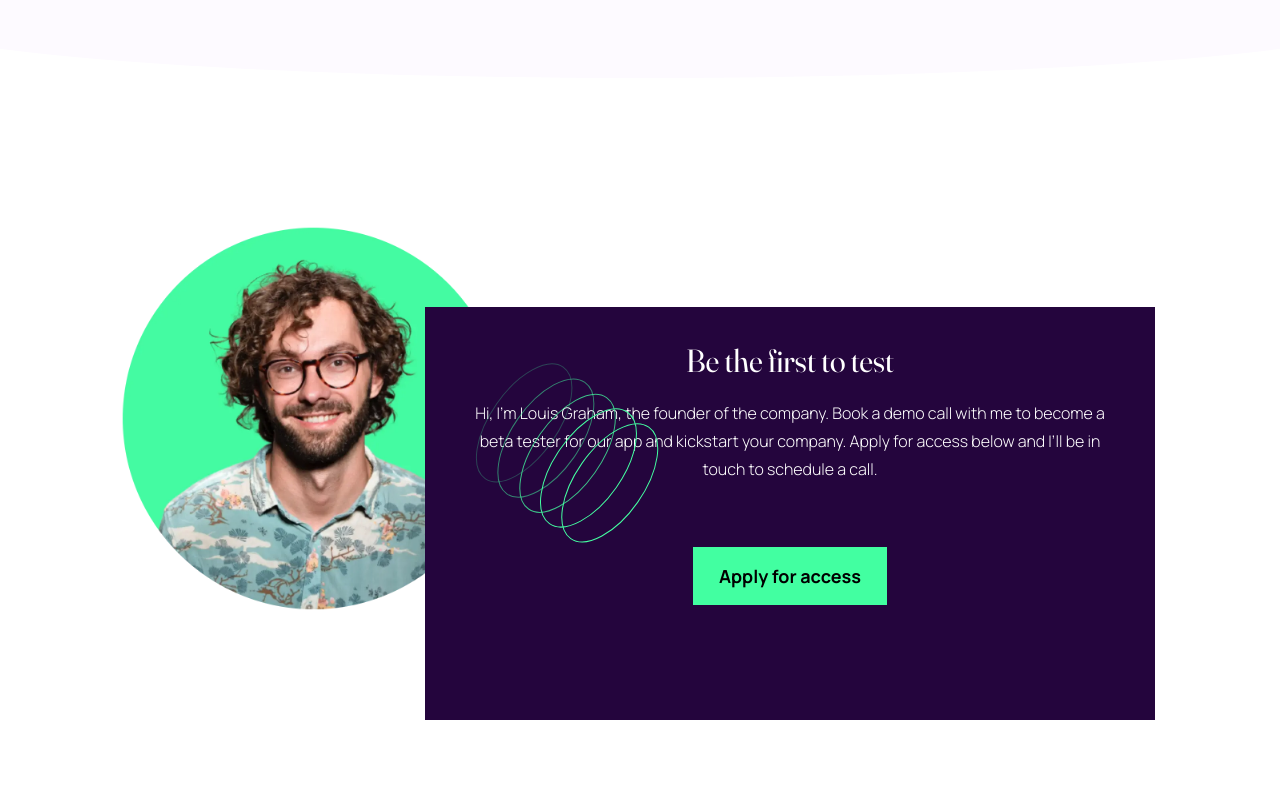
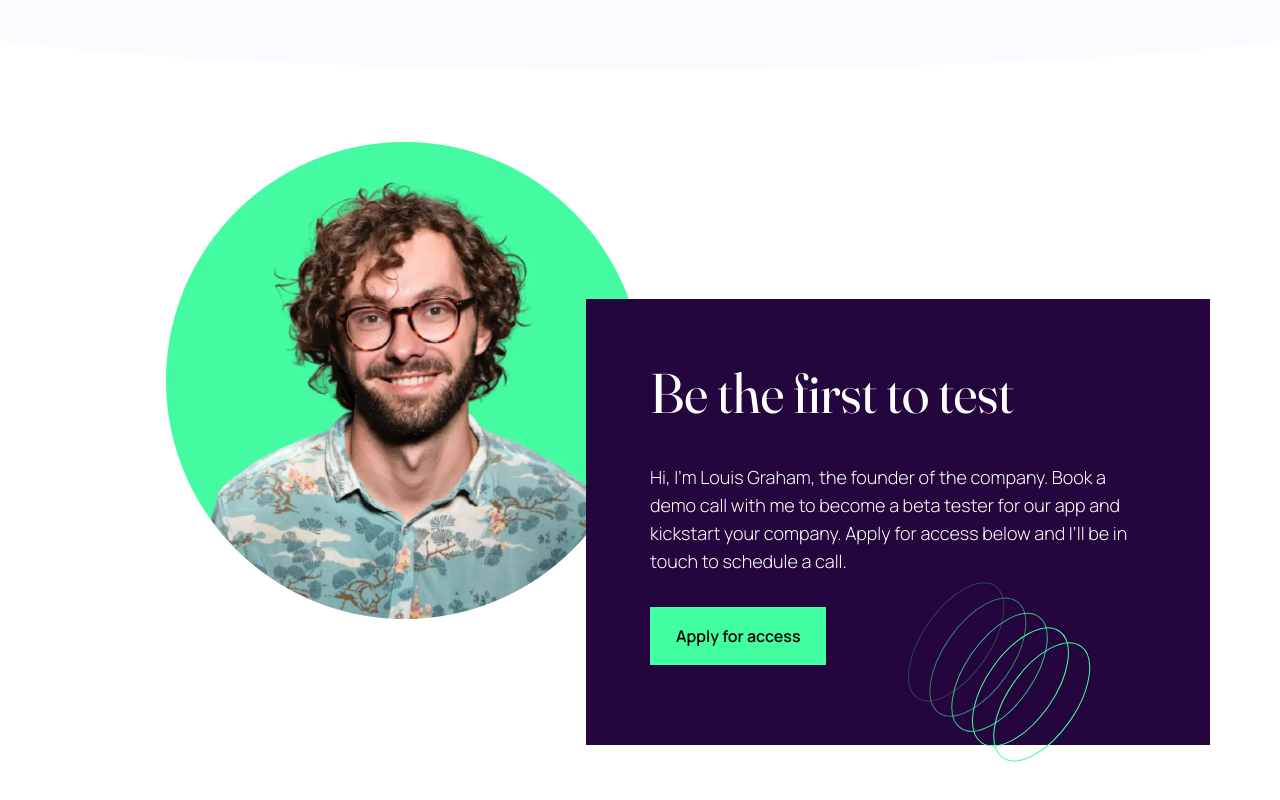
Before and after one commit to WarmingBreeze/DesignToCodePractice_3, a plain HTML site: page index.html in a window 1280 px wide. Shown: the part 1326-2126 px from the top of the page. Drawn offline with Linux system fonts and the light colour scheme.

Commit message:
complete desktop layout

```diff
--- a/index.html
+++ b/index.html
@@ -22,7 +22,7 @@
           <svg class="svg-pattern pattern-1" xmlns="http://www.w3.org/2000/svg" width="341" height="317" viewBox="0 0 341 317"><g fill="none" fill-rule="evenodd" stroke="#44FFA1" transform="rotate(-152 159.204 128.626)"><ellipse cx="54" cy="107.125" rx="53.5" ry="106.5"/><ellipse cx="94.706" cy="107" rx="53.5" ry="106.5"/><ellipse cx="134.529" cy="107.344" opacity=".75" rx="52.5" ry="106.5"/><ellipse cx="175.705" cy="108.102" opacity=".5" rx="53.5" ry="106.5"/><ellipse cx="217.294" cy="107.508" opacity=".25" rx="52.5" ry="106.5"/></g></svg>
           <div class="flex-col">
             <h1 class="header-heading">Data <span>tailored</span> to your needs.</h1>
-            <button class="primary">Learn more</button>
+            <button class="primary learn">Learn more</button>
           </div>
           <svg class="svg-pattern pattern-2" xmlns="http://www.w3.org/2000/svg" width="174" height="181" viewBox="0 0 174 181"><g fill="none" fill-rule="evenodd" stroke="#44FFA1" transform="rotate(-56 110.742 58.398)"><ellipse cx="28" cy="56.621" rx="27.5" ry="55.5"/><ellipse cx="49.633" cy="56.504" rx="27.5" ry="55.5"/><ellipse cx="69.878" cy="56.117" opacity=".75" rx="27.5" ry="55.5"/><ellipse cx="91.511" cy="56" opacity=".5" rx="27.5" ry="55.5"/><ellipse cx="113.703" cy="56.712" opacity=".25" rx="27.5" ry="55.5"/></g></svg>
         </div>
@@ -53,7 +53,7 @@
       <div class="founder-words">
         <h2 class="founder-words-title">Be the first to test</h2>
         <p class="founder-words-content">Hi, I'm Louis Graham, the founder of the company. Book a demo call with me to become a beta tester for our app and kickstart your company. Apply for access below and I’ll be in touch to schedule a call.</p>
-        <div><button class="primary">Apply for access</button></div>
+        <button class="primary apply">Apply for access</button>
         <svg class="svg-pattern pattern-3" xmlns="http://www.w3.org/2000/svg" width="221" height="212" viewBox="0 0 221 212"><g fill="none" fill-rule="evenodd" stroke="#44FFA1" transform="rotate(-145 104.244 83.528)"><ellipse cx="34.5" cy="68.5" rx="34" ry="68"/><ellipse cx="60.5" cy="68.5" rx="34" ry="68"/><ellipse cx="86" cy="68.5" opacity=".75" rx="33.5" ry="68"/><ellipse cx="112.5" cy="68.5" opacity=".5" rx="34" ry="68"/><ellipse cx="139" cy="68.5" opacity=".25" rx="33.5" ry="68"/></g></svg>
       </div>
     </section>
--- a/style.css
+++ b/style.css
@@ -83,12 +83,6 @@ body {
    justify-items: center;
 }
 
-@media only screen and (min-width: 500px) and (max-width: 1200px) {
-   .header {
-
-   }
-}
-
 @media only screen and (min-width: 1200px) {
    .header {
       height: 650px;
@@ -141,21 +135,25 @@ button.apply-access:focus-visible {
    }
 }
 
-@media (min-width: 1200px) {
+@media only screen and (min-width: 1200px) {
    .svg-pattern {
       display: block;
       position: absolute;
    }
 }
 
+@media only screen and (min-width: 1200px) {
    .pattern-1 {
       top: 105px;
       left: -130px;
    }
+}
 
+@media only screen and (min-width: 1200px) {
    .pattern-2 {
       top: 270px;
       right: -50px;
+   }
 }
 
 .flex-col {
@@ -189,17 +187,6 @@ button.apply-access:focus-visible {
 button.primary {
    background-color: hsl(var(--clr-secondary-400));
    border: 2px hsl(var(--clr-secondary-400)) solid;
-   font-size: var(--fs-16);
-   font-weight: var(--fw-bold);
-   padding: .8rem 1.5rem;
-}
-
-@media only screen and (min-width: 1200px) {
-   button.primary {
-      margin: 2.5rem 0 0;
-      font-size: var(--fs-18);
-      padding: auto 2rem;
-   }
 }
 
 button.primary:hover,
@@ -209,6 +196,21 @@ button.primary:focus-visible {
    border: 2px hsl(var(--clr-secondary-400)) solid;
    cursor: pointer;
 }
+
+.learn {
+   font-size: var(--fs-16);
+   font-weight: var(--fw-bold);
+   padding: .8rem 1.5rem;
+}
+
+@media only screen and (min-width: 1200px) {
+   .learn {
+      margin: 2.5rem 0 0;
+      font-size: var(--fs-18);
+      padding: auto 2rem;
+   }
+}
+
 
 .img-hero {
    z-index: 1;
@@ -248,7 +250,6 @@ button.primary:focus-visible {
       grid-template-columns: 1fr 1fr 1fr;
       gap: 1rem;
       padding: 1rem 5.5rem;
-      border: red 2px solid;
    }
 }
 
@@ -330,7 +331,7 @@ button.primary:focus-visible {
 
 @media only screen and (min-width: 1200px) {
    .bullet-description {
-      border: black 2px solid;
+      color: hsl(var(--clr-main-900));
    }
 }
 
@@ -344,10 +345,12 @@ button.primary:focus-visible {
 
 @media only screen and (min-width: 1200px) {
    .founder-pic {
+      transform: scale(1);
       aspect-ratio: 1/1;
       width: 477px;
       position: relative;
-      right: 200px;
+      left: 150px;
+      bottom: 30px;
    }
 }
 
@@ -362,18 +365,14 @@ button.primary:focus-visible {
    gap: 1.5rem;
 }
 
-@media (min-width: 1200px) {
+@media only screen and (min-width: 1200px) {
    .founder-words {
+      width: 50%;
       position: relative;
       bottom: 350px;
-      left: 150px;
-      width: 730px;
-      height: 413px;
-      background-color: hsl(var(--clr-main-900));
-      color: hsl(var(--clr-bg-100));
-      display: flex;
-      flex-direction: column;
-      gap: 1.5rem;
+      left: 570px;
+      gap: 2rem;
+      padding: 5rem 4rem;
    }
 }
 
@@ -385,15 +384,40 @@ button.primary:focus-visible {
    text-align: center;
 }
 
+@media only screen and (min-width: 1200px) {
+   .founder-words-title {
+      text-align: left;
+      font-size: var(--fs-56);
+      margin-bottom: 1.5rem;
+   }
+}
+
 .founder-words-content {
    font-size: var(--fs-16);
    font-weight: var(--fw-light);
    text-align: center;
 }
 
-.founder-words > div {
-   display: grid;
-   place-items: center;
+@media only screen and (min-width: 1200px) {
+   .founder-words-content {
+      text-align: left;
+      font-size: var(--fs-18);
+   }
+}
+
+@media only screen and (min-width: 1200px) {
+   .apply {
+      align-self: flex-start;
+      font-weight: var(--fw-semi-bold);
+      padding: .8rem 1.5rem;
+   }
+}
+
+@media only screen and (min-width: 1200px) {
+   .pattern-3 {
+      right: 100px;
+      top: 267px;
+   }
 }
 
 /* footer */
```
Lines whose indentation alone changed are shown as unchanged.
